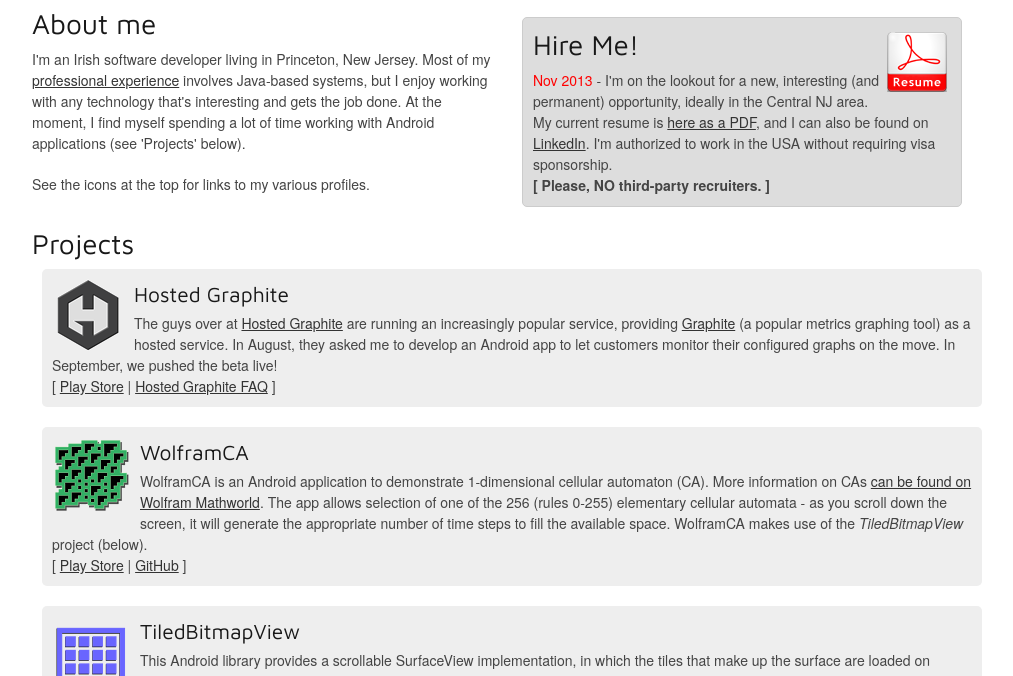
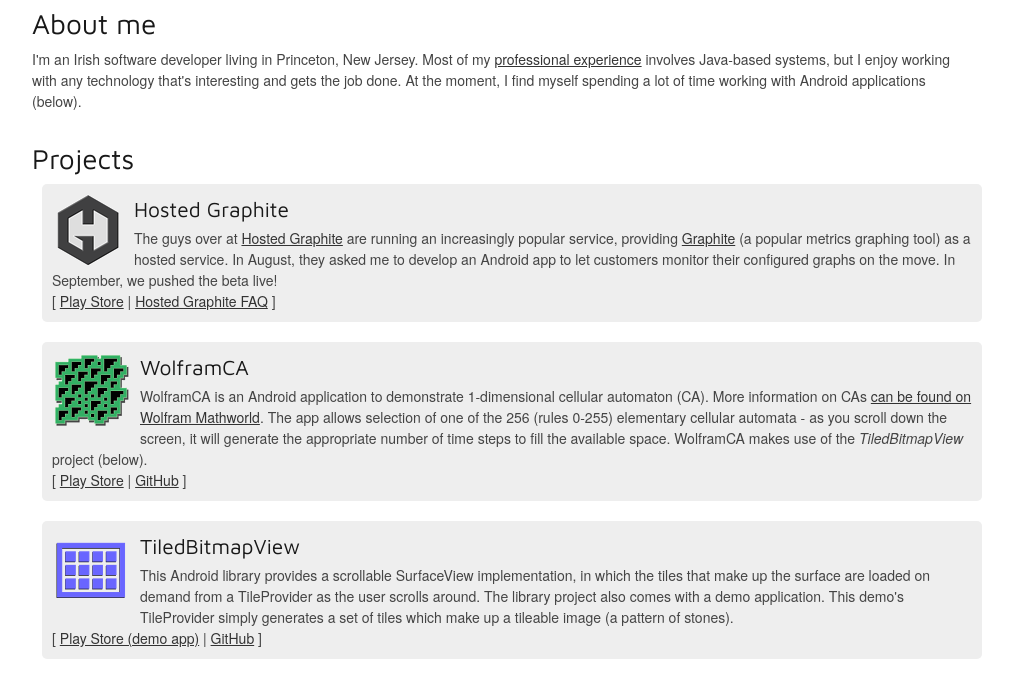
Before and after one commit to barryoneill/Site_barryoneill.net, a plain HTML site: page index.html in a window 1280 px wide. Shown: the part 75-751 px from the top of the page, without its empty margins (138-1151 px from the left). Drawn offline with Linux system fonts and the light colour scheme.

Commit message:
remove 'hire me' stuff - wahey!

```diff
--- a/index.html
+++ b/index.html
@@ -100,33 +100,14 @@
 
 	<div class="sixteen columns">
 
-		<div class="eight columns alpha">
+		<h3>About me</h3>
 
-			<h3>About me</h3>
+		<p>I'm an Irish software developer living in Princeton, New Jersey. Most of
+		my <a href="pubfiles/BarryONeillResume.pdf">professional experience</a>
+		involves Java-based systems, but I enjoy working with any technology that's
+		interesting and gets the job done.  At the moment, I find myself spending a
+		lot of time working with Android applications (below).</p>
 
-			<p>I'm an Irish software developer living in Princeton, New Jersey. Most of my <a href="pubfiles/BarryONeillResume.pdf">professional experience</a>
-            involves Java-based systems, but I enjoy working with any technology that's interesting and gets the job done.  At the moment, I find myself spending a lot
-            of time working with Android applications (see 'Projects' below).</p>
-            <p>See the icons at the top for links to my various profiles.</p>
-
-		</div>
-
-		<div class="eight columns omega">
-			<div id="resume">
-                <div style="float: right; margin: 4px;">
-                    <a href="pubfiles/BarryONeillResume.pdf"><img src="images/pdf_resume.png" alt="My Resume" title="My Resume"/></a>
-                </div>
-			<h3>Hire Me!</h3>
-			<span class="newsSpan">Nov 2013</span> - I'm on the lookout for a new, interesting (and permanent) opportunity, ideally in the Central NJ area.
-            My current resume is <a href="pubfiles/BarryONeillResume.pdf">here as a PDF</a>, and I can also be found on
-            <a href="http://www.linkedin.com/in/barryoneill">LinkedIn</a>. I'm authorized to work in the USA without
-            requiring visa sponsorship.
-			<br/>
-			<span style="font-weight: bold;">[ Please, NO third-party recruiters. ]</span>
-			</div>
-
-
-		</div>
 	</div>
 
 </div>
```
